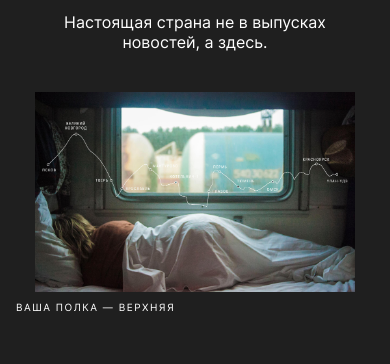
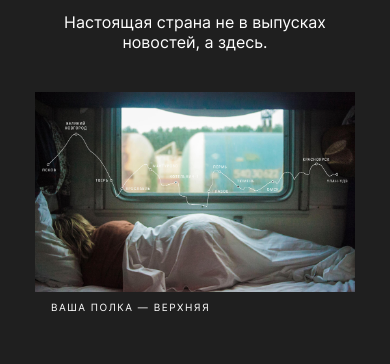
Before and after one commit to Denis-Sochnev/russian-travel, a plain HTML site: page index.html in a window 390 px wide. Shown: the part 210-574 px from the top of the page. Drawn offline with Linux system fonts and the light colour scheme.

Commit message:
Modification

```diff
--- a/blocks/cards/__paragraph/cards__paragraph.css
+++ b/blocks/cards/__paragraph/cards__paragraph.css
@@ -4,7 +4,7 @@
     font-size: 18px;
     line-height: 163%;
     color:#fff;
-    margin:0 ;
+    margin:0;
     grid-column:2;
     grid-row:2;
 }
--- a/blocks/footer/footer.css
+++ b/blocks/footer/footer.css
@@ -25,7 +25,7 @@
     .footer{
         width:186px;
         height:310px;
-        margin:64px 0 0 16px ;
+        margin:64px 0 0 16px;
         flex-direction:column;
         align-items:flex-start;
         justify-content:space-between;
--- a/blocks/lead/lead.css
+++ b/blocks/lead/lead.css
@@ -25,7 +25,7 @@
 
 @media screen and (max-width:767px){
     .lead{
-        width:320x;
+        width:320px;
         height:406px;
         padding-top:48px;
     }
--- a/blocks/photo-grid/photo-grid.css
+++ b/blocks/photo-grid/photo-grid.css
@@ -1,7 +1,7 @@
 .photo-grid{
     margin:0 auto 92px;
     max-width: 1184px;
-    max-height: 671px
+    max-height: 671px;
 }
 
 @media screen and (max-width:1279px) {
```
Also changed, not shown: index.html (+1 -0 lines).
